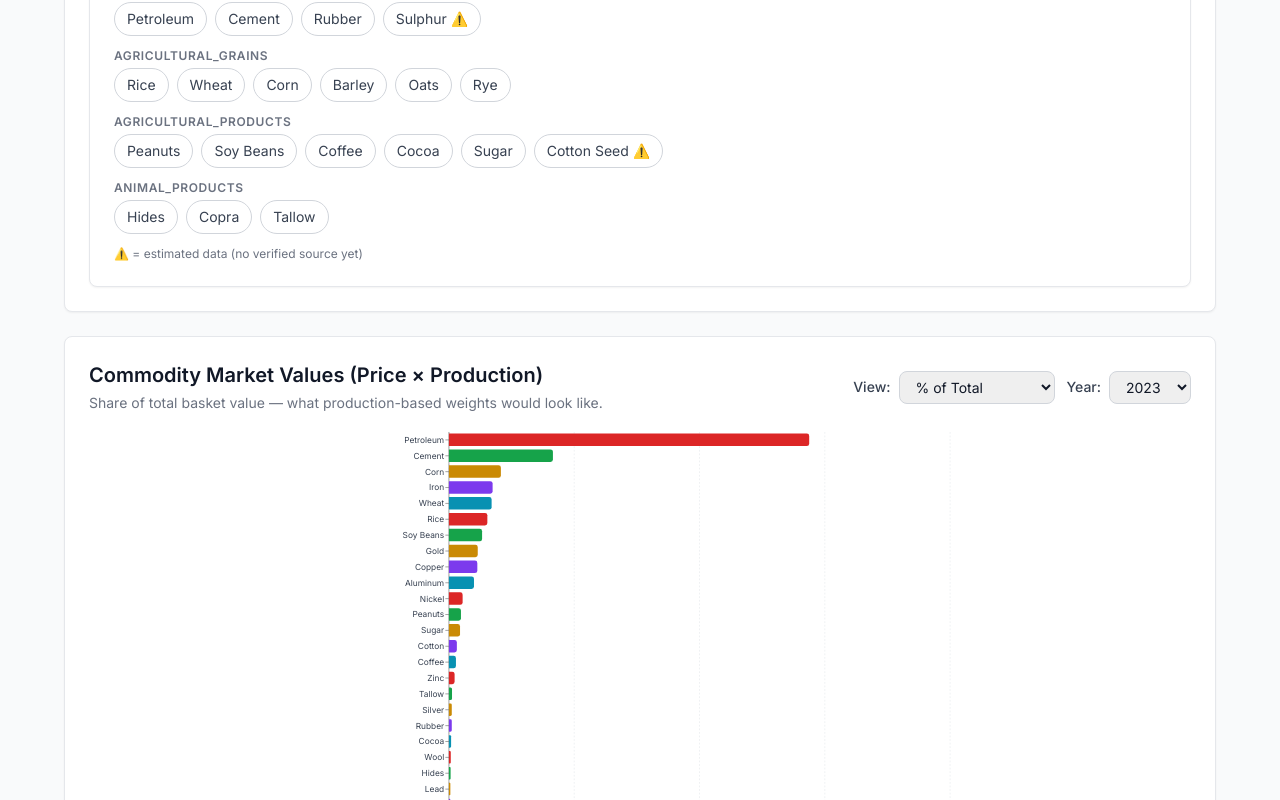
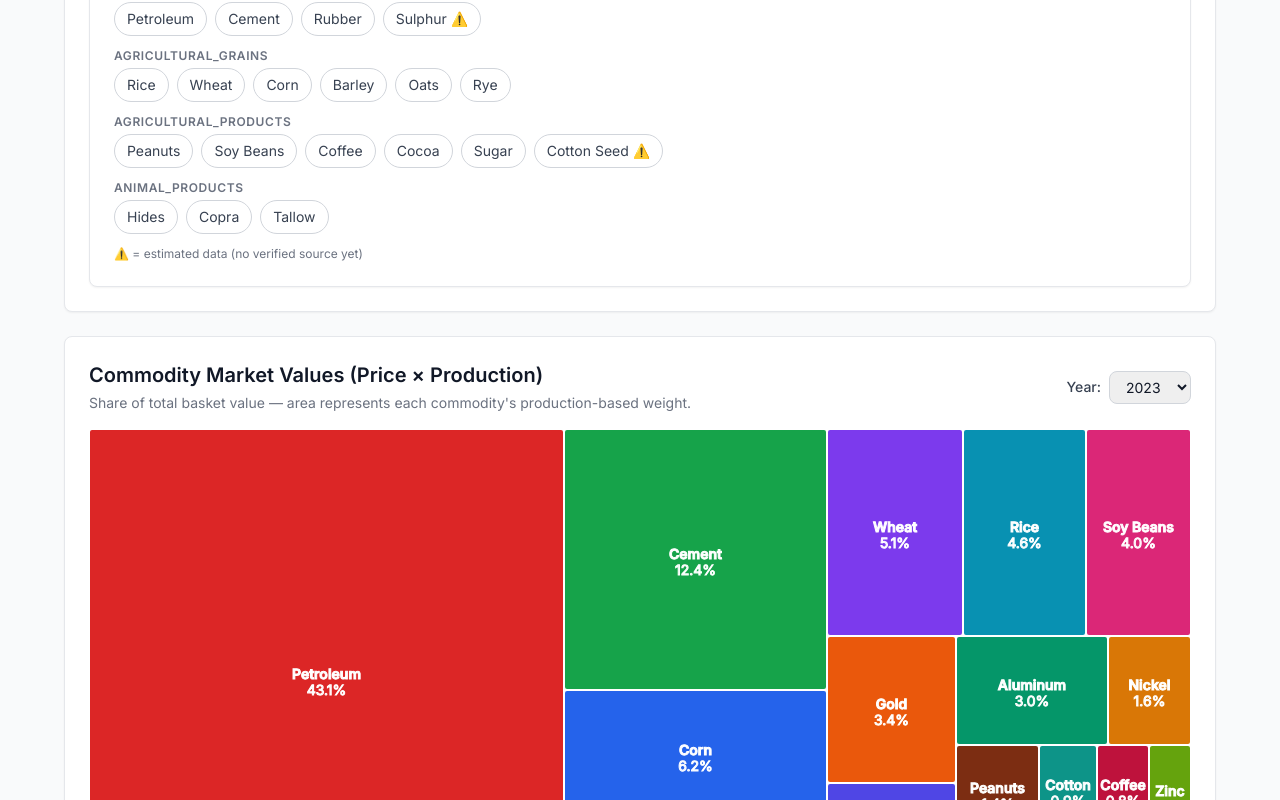
Before and after one commit to jemustain/greco-coin, a Next.js app: page / in a window 1280 px wide. Shown: the part 2000-2800 px from the top of the page. Built offline with nearby package versions, Linux system fonts and the light colour scheme.

Commit message:
feat: replace horizontal bar chart with treemap for commodity market values
Treemap handles the extreme skew (petroleum dominance) much better -
every commodity is visible and labeled proportional to its market share.
Removed the log/percent toggle since area naturally conveys proportion.

```diff
--- a/src/app/page.tsx
+++ b/src/app/page.tsx
@@ -24,7 +24,7 @@ import Loading from '@/components/ui/Loading'
 import { loadCommodities } from '@/lib/data/loader'
 import { convertToTimeSeriesData, sampleDataForPerformance, assignColors } from '@/lib/utils/chart'
 import { normalizeToBaseline, normalizePricesToBaseline, getAvailableYears, downsampleTimeSeries } from '@/lib/utils/normalize'
-import { BarChart, Bar, Cell } from 'recharts'
+import { Treemap } from 'recharts'
 import { presetRanges } from '@/lib/utils/date'
 import { formatDate } from '@/lib/utils/date'
 import { TimeSeriesDataPoint } from '@/lib/utils/chart'
@@ -80,7 +80,7 @@ export default function HomePage() {
   const [marketValueData, setMarketValueData] = useState<Array<{ id: string; name: string; value: number }>>([])
   const [marketValueLoading, setMarketValueLoading] = useState(false)
   const [marketValueYear, setMarketValueYear] = useState(2023)
-  const [marketValueMode, setMarketValueMode] = useState<'percent' | 'log'>('percent')
+
   // Load commodities on mount
   useEffect(() => {
     loadCommodities()
@@ -669,7 +669,7 @@ export default function HomePage() {
           )}
         </div>
 
-        {/* Market Value Chart (Price × Quantity) */}
+        {/* Market Value Treemap (Price × Quantity) */}
         <div className="bg-white p-6 rounded-lg shadow-sm border border-gray-200">
           <div className="flex flex-col sm:flex-row sm:items-center sm:justify-between gap-3 mb-4">
             <div>
@@ -677,23 +677,8 @@ export default function HomePage() {
                 Commodity Market Values (Price × Production)
               </h2>
               <p className="text-sm text-gray-500 mt-1">
-                {marketValueMode === 'percent'
-                  ? 'Share of total basket value — what production-based weights would look like.'
-                  : 'Absolute market value (log scale) — shows magnitude differences across commodities.'}
+                Share of total basket value — area represents each commodity&apos;s production-based weight.
               </p>
-            </div>
-            <div className="flex items-center gap-3 flex-wrap">
-              <div className="flex items-center gap-2">
-                <label htmlFor="mv-mode" className="text-sm font-medium text-gray-700">View:</label>
-                <select
-                  id="mv-mode"
-                  value={marketValueMode}
-                  onChange={(e) => setMarketValueMode(e.target.value as 'percent' | 'log')}
-                  className="px-3 py-1.5 border border-gray-300 rounded-lg focus:ring-2 focus:ring-greco-primary focus:border-transparent text-sm"
-                >
-                  <option value="percent">% of Total</option>
-                  <option value="log">Log Scale (USD)</option>
-                </select>
             </div>
             <div className="flex items-center gap-2">
               <label htmlFor="mv-year" className="text-sm font-medium text-gray-700">Year:</label>
@@ -709,7 +694,6 @@ export default function HomePage() {
               </select>
             </div>
           </div>
-          </div>
 
           {marketValueLoading && (
             <div className="flex items-center justify-center h-40">
@@ -719,64 +703,94 @@ export default function HomePage() {
 
           {!marketValueLoading && marketValueData.length > 0 && (() => {
             const total = marketValueData.reduce((sum, d) => sum + d.value, 0)
-            const chartData = marketValueMode === 'percent'
-              ? marketValueData.map(d => ({
-                  ...d,
-                  displayValue: Math.round((d.value / total) * 10000) / 100,
-                  tooltipLabel: `${((d.value / total) * 100).toFixed(2)}% — $${d.value >= 1_000_000 ? `${(d.value / 1_000_000).toFixed(2)}T` : d.value >= 1_000 ? `${(d.value / 1_000).toFixed(1)}B` : `${d.value.toFixed(0)}M`}`,
+
+            const TREEMAP_COLORS = [
+              '#dc2626', '#16a34a', '#2563eb', '#ca8a04', '#7c3aed',
+              '#0891b2', '#db2777', '#ea580c', '#4f46e5', '#059669',
+              '#d97706', '#7c2d12', '#4338ca', '#0d9488', '#be123c',
+              '#65a30d', '#0284c7', '#a21caf', '#c2410c', '#1d4ed8',
+              '#15803d', '#b91c1c', '#6d28d9', '#0e7490', '#9f1239',
+              '#4d7c0f', '#0369a1', '#86198f', '#9a3412', '#1e40af',
+              '#166534', '#991b1b',
+            ]
+
+            const treemapData = marketValueData.map((d, i) => ({
+              name: d.name,
+              size: d.value,
+              pct: ((d.value / total) * 100),
+              fill: TREEMAP_COLORS[i % TREEMAP_COLORS.length],
             }))
-              : marketValueData.map(d => ({
-                  ...d,
-                  displayValue: d.value,
-                  tooltipLabel: `$${d.value >= 1_000_000 ? `${(d.value / 1_000_000).toFixed(2)}T` : d.value >= 1_000 ? `${(d.value / 1_000).toFixed(2)}B` : `${d.value.toFixed(1)}M`} (${((d.value / total) * 100).toFixed(2)}%)`,
-                }))
+
+            // Custom content renderer for treemap cells
+            const CustomTreemapContent = (props: {
+              x: number; y: number; width: number; height: number;
+              name: string; pct: number; fill: string;
+            }) => {
+              const { x, y, width, height, name, pct, fill } = props
+              if (width < 2 || height < 2) return null
+
+              const showLabel = width > 40 && height > 24
+              const showPct = width > 50 && height > 38
+
+              return (
+                <g>
+                  <rect
+                    x={x}
+                    y={y}
+                    width={width}
+                    height={height}
+                    fill={fill}
+                    stroke="#fff"
+                    strokeWidth={2}
+                    rx={3}
+                  />
+                  {showLabel && (
+                    <text
+                      x={x + width / 2}
+                      y={y + height / 2 + (showPct ? -6 : 0)}
+                      textAnchor="middle"
+                      dominantBaseline="central"
+                      fill="#fff"
+                      fontSize={width < 70 ? 10 : 12}
+                      fontWeight="600"
+                    >
+                      {name}
+                    </text>
+                  )}
+                  {showPct && (
+                    <text
+                      x={x + width / 2}
+                      y={y + height / 2 + 10}
+                      textAnchor="middle"
+                      dominantBaseline="central"
+                      fill="rgba(255,255,255,0.85)"
+                      fontSize={width < 70 ? 9 : 11}
+                    >
+                      {pct.toFixed(1)}%
+                    </text>
+                  )}
+                </g>
+              )
+            }
 
             return (
               <div className="chart-container">
-                <ResponsiveContainer width="100%" height={Math.max(400, marketValueData.length * 28)}>
-                  <BarChart
-                    data={chartData}
-                    layout="vertical"
-                    margin={{ top: 5, right: 30, left: 120, bottom: 5 }}
+                <ResponsiveContainer width="100%" height={500}>
+                  <Treemap
+                    data={treemapData}
+                    dataKey="size"
+                    aspectRatio={4 / 3}
+                    stroke="#fff"
+                    content={<CustomTreemapContent x={0} y={0} width={0} height={0} name="" pct={0} fill="" />}
                   >
-                    <CartesianGrid strokeDasharray="3 3" stroke="#e5e7eb" horizontal={false} />
-                    <XAxis
-                      type="number"
-                      scale={marketValueMode === 'log' ? 'log' : 'auto'}
-                      domain={marketValueMode === 'log' ? ['auto', 'auto'] : [0, 'auto']}
-                      allowDataOverflow={marketValueMode === 'log'}
-                      tickFormatter={(v: number) => {
-                        if (marketValueMode === 'percent') return `${v}%`
-                        if (v >= 1_000_000) return `$${(v / 1_000_000).toFixed(0)}T`
-                        if (v >= 1_000) return `$${(v / 1_000).toFixed(0)}B`
-                        return `$${v.toFixed(0)}M`
-                      }}
-                      style={{ fontSize: '0.75rem' }}
-                    />
-                    <YAxis
-                      type="category"
-                      dataKey="name"
-                      width={110}
-                      style={{ fontSize: '0.7rem' }}
-                      tick={{ fill: '#374151' }}
-                    />
                     <Tooltip
-                      formatter={(value: number, _name: string) => {
-                        if (marketValueMode === 'percent') return [`${value.toFixed(2)}%`, 'Weight']
-                        if (value >= 1_000_000) return [`$${(value / 1_000_000).toFixed(2)}T`, 'Market Value']
-                        if (value >= 1_000) return [`$${(value / 1_000).toFixed(2)}B`, 'Market Value']
-                        return [`$${value.toFixed(1)}M`, 'Market Value']
+                      formatter={(value: number) => {
+                        const pct = ((value / total) * 100).toFixed(2)
+                        const formatted = value >= 1_000_000 ? `$${(value / 1_000_000).toFixed(2)}T` : value >= 1_000 ? `$${(value / 1_000).toFixed(1)}B` : `$${value.toFixed(0)}M`
+                        return [`${formatted} (${pct}%)`, 'Market Value']
                       }}
                     />
-                    <Bar dataKey="displayValue" radius={[0, 4, 4, 0]}>
-                      {chartData.map((entry, index) => (
-                        <Cell
-                          key={entry.id}
-                          fill={COMMODITY_COLORS[index % COMMODITY_COLORS.length]}
-                        />
-                      ))}
-                    </Bar>
-                  </BarChart>
+                  </Treemap>
                 </ResponsiveContainer>
 
                 {/* Weight summary */}
@@ -785,7 +799,7 @@ export default function HomePage() {
                   <ul className="space-y-1">
                     <li>• Top 5: {marketValueData.slice(0, 5).map(d => `${d.name} (${((d.value / total) * 100).toFixed(1)}%)`).join(', ')}</li>
                     <li>• Total basket market value: <strong>${total >= 1_000_000 ? `${(total / 1_000_000).toFixed(1)} trillion` : `${(total / 1_000).toFixed(1)} billion`}</strong></li>
-                    <li>• Current basket uses equal weighting (1/32 = 3.1% each). These percentages show what production-based weights would be.</li>
+                    <li>• Current basket uses equal weighting (1/32 = 3.1% each). Area shows what production-based weights would be.</li>
                   </ul>
                 </div>
               </div>
```
Lines whose indentation alone changed are shown as unchanged.
